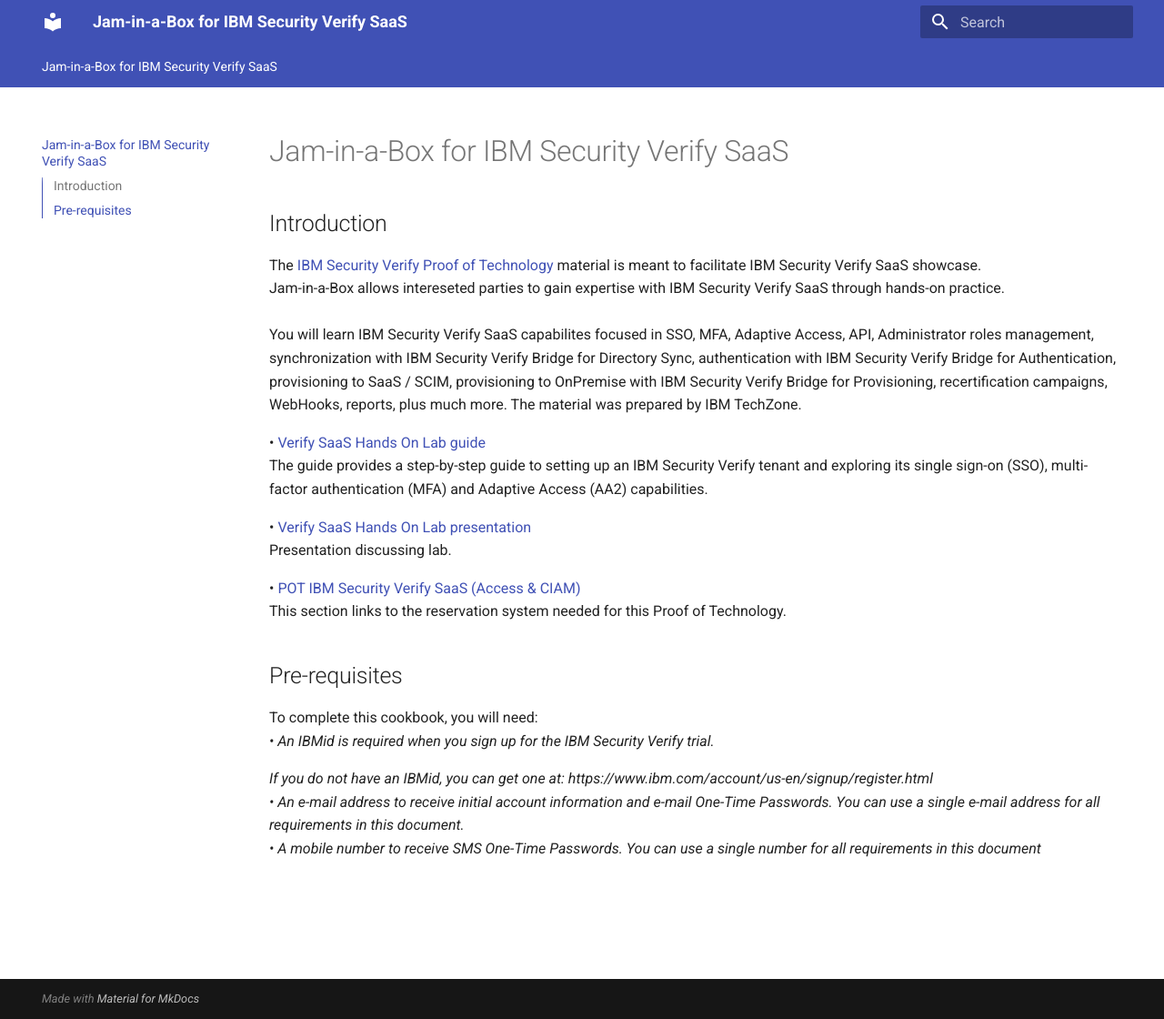
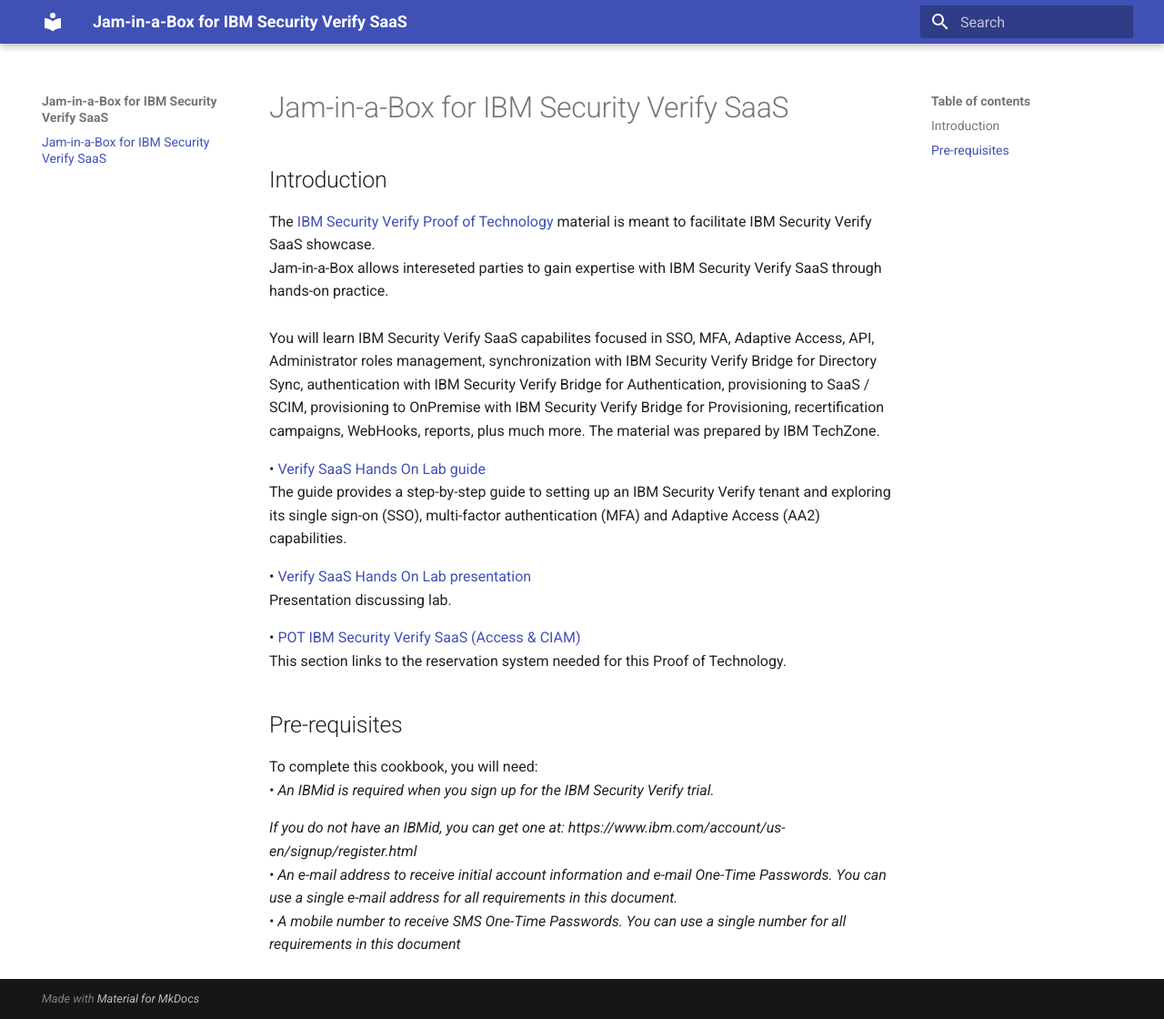
Before and after one commit to IBM/verify-jam-in-a-box, an MkDocs documentation site: the page built from docs/index.md, in a window 1280 px wide and 1120 px high. Shown: the whole window at 91% size. Built offline with MkDocs 1.6.1 and Material for MkDocs 9.7.7, drawn with Linux system fonts in a browser that asks for light colours.

Commit message:
testing string on  mkdocs index doc

```diff
--- a/mkdocs.yml
+++ b/mkdocs.yml
@@ -1,13 +1,4 @@
 site_name: Jam-in-a-Box for IBM Security Verify SaaS
 theme:
   name: material
-  features:
-    - navigation.tabs
-    - navigation.sections
-    - toc.integrate
-    - navigation.top
-    - search.suggest
-    - content.tabs.link
-    - content.code.annotation
-    - content.code.copy
   language: en
```
